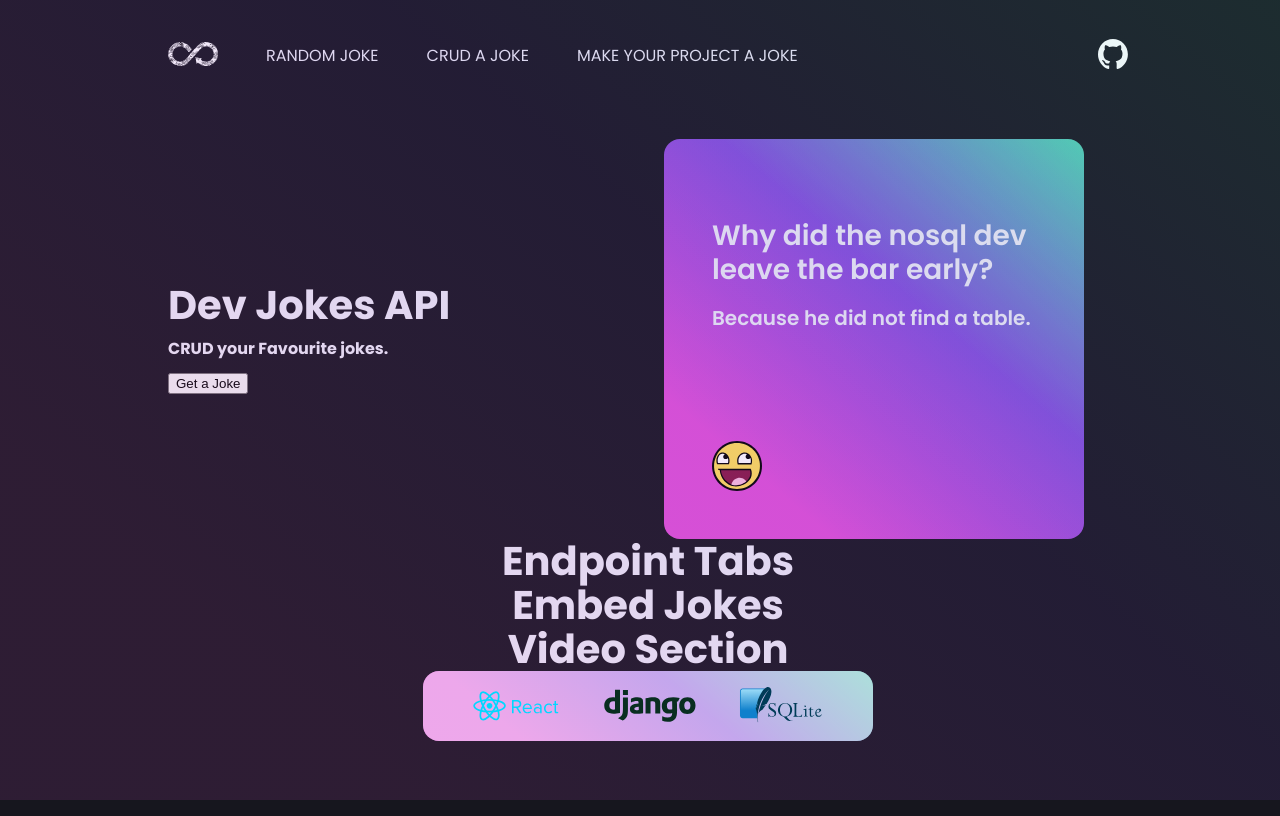
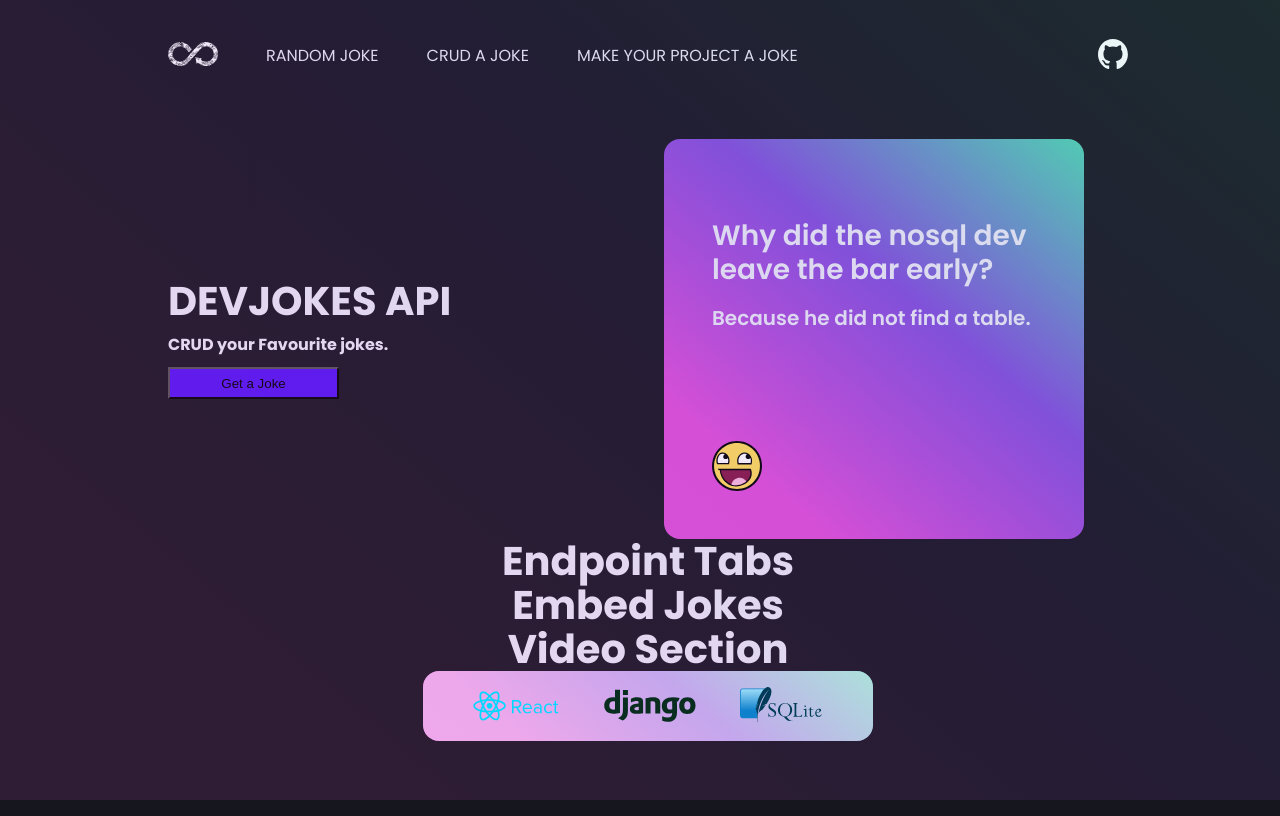
Before and after one commit to alexanderstoehr/Devjokes-API, a React (Vite) app in the folder frontend/devjokes-api/: page / in a window 1280 px wide. Built offline with nearby package versions, Linux system fonts and the light colour scheme.

Commit message:
added button color randomizer

```diff
--- a/frontend/devjokes-api/src/components/Hero.jsx
+++ b/frontend/devjokes-api/src/components/Hero.jsx
@@ -6,7 +6,7 @@ export default function Hero() {
     return (
         <HeroStyled>
             <div className="hero-text">
-                <h1>Dev Jokes API</h1>
+                <h1>DEVJOKES API</h1>
                 <h2>CRUD your Favourite jokes.</h2>
                 <JokeButton/>
             </div>
--- a/frontend/devjokes-api/src/components/JokeButton.jsx
+++ b/frontend/devjokes-api/src/components/JokeButton.jsx
@@ -1,5 +1,43 @@
+import {JokeButtonStyled} from "../styles/globalStyles.js";
+import {useState} from "react";
+
 export default function JokeButton() {
+
+    const [buttonColor, setButtonColor] = useState();
+
+
+    const buttonColors = [
+        "--color-pink",
+        "--color-purple",
+        "--color-light-blue",
+        "--color-dark-blue",
+    ]
+
+    const buttonTexts = [
+        "Get a Joke",
+        "Another Joke",
+        "I need a laugh",
+        "Hit me with a joke",
+        "Maybe a funny one?",
+        "Try a dirty one"
+    ]
+
+    const pickRandomItem = (arr) => {
+        const randomIndex = Math.floor(Math.random() * arr.length);
+        return arr[randomIndex]
+    }
+
+    console.log(pickRandomItem(buttonColors));
+
+    const handleClick = () => {
+        let newColor
+        do {
+            newColor = pickRandomItem(buttonColors)
+        } while (newColor === buttonColor)
+        setButtonColor(newColor);
+    }
+
     return (
-        <button>Get a Joke</button>
+        <JokeButtonStyled onClick={() => handleClick()} color={pickRandomItem(buttonColors)}>Get a Joke</JokeButtonStyled>
     );
 }
--- a/frontend/devjokes-api/src/styles/globalStyles.js
+++ b/frontend/devjokes-api/src/styles/globalStyles.js
@@ -87,6 +87,15 @@ export const JokeCardStyled = styled.div`
     }
 `;
 
+export const HeroStyled = styled.section`
+    display: grid;
+    grid-template-columns: 1fr 1fr;
+    gap: 2rem;
+    justify-content: center;
+    align-items: center;
+    width: 100%;
+
+`;
 export const StackBoxStyled = styled.footer`
     position: relative;
     display: flex;
@@ -119,13 +128,15 @@ export const StackBoxStyled = styled.footer`
 
 `;
 
-
-export const HeroStyled = styled.section`
-    display: grid;
-    grid-template-columns: 1fr 1fr;
-    gap: 2rem;
+export const JokeButtonStyled = styled.button`
+    display: flex;
+    width: 171px;
+    height: 32px;
+    padding: 0px 24px;
     justify-content: center;
     align-items: center;
-    width: 100%;
+    gap: 8px;
+    flex-shrink: 0;
+    background-color: ${(props) => `var(${props.color})`};
 
 `;
```
